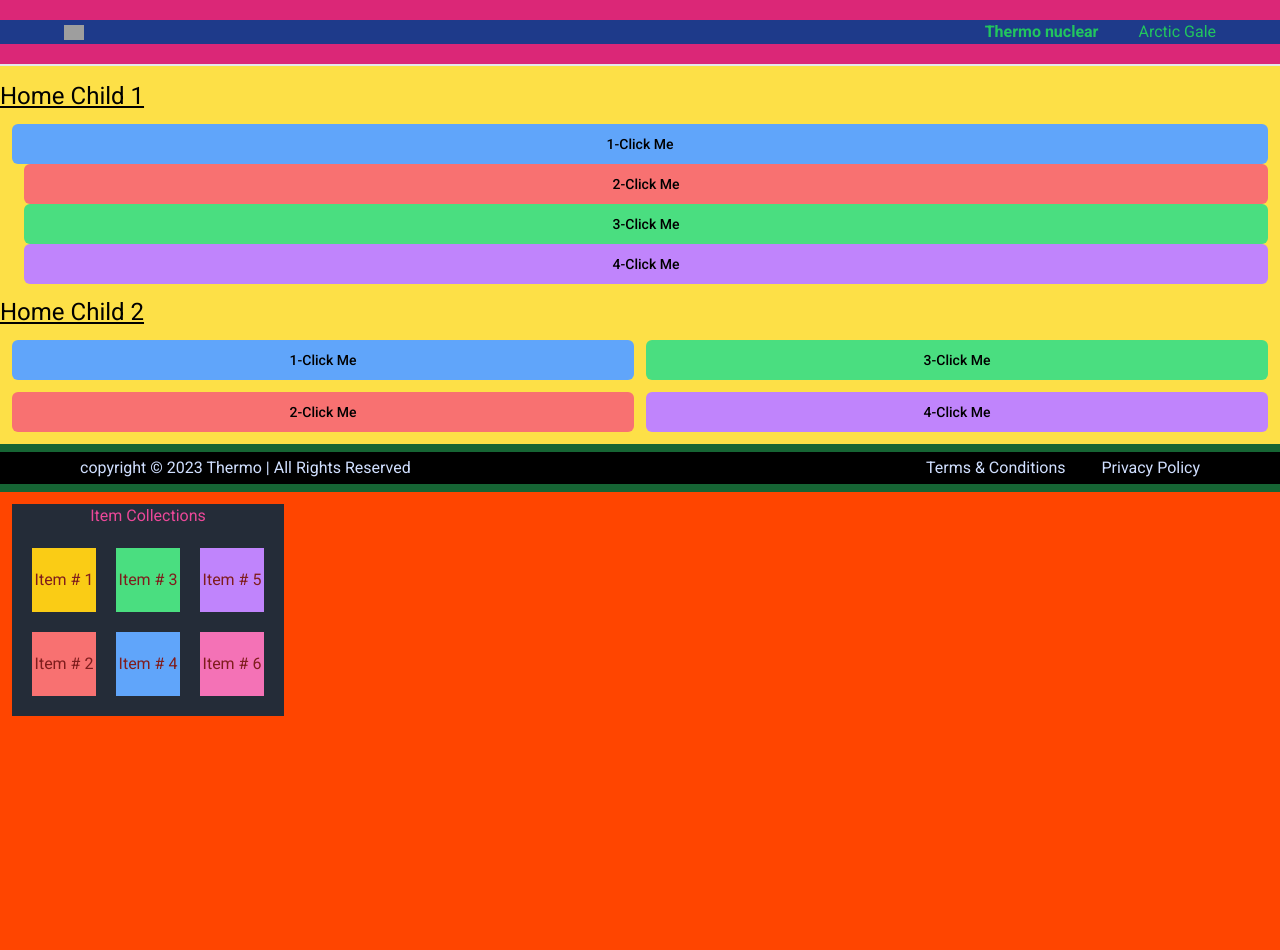
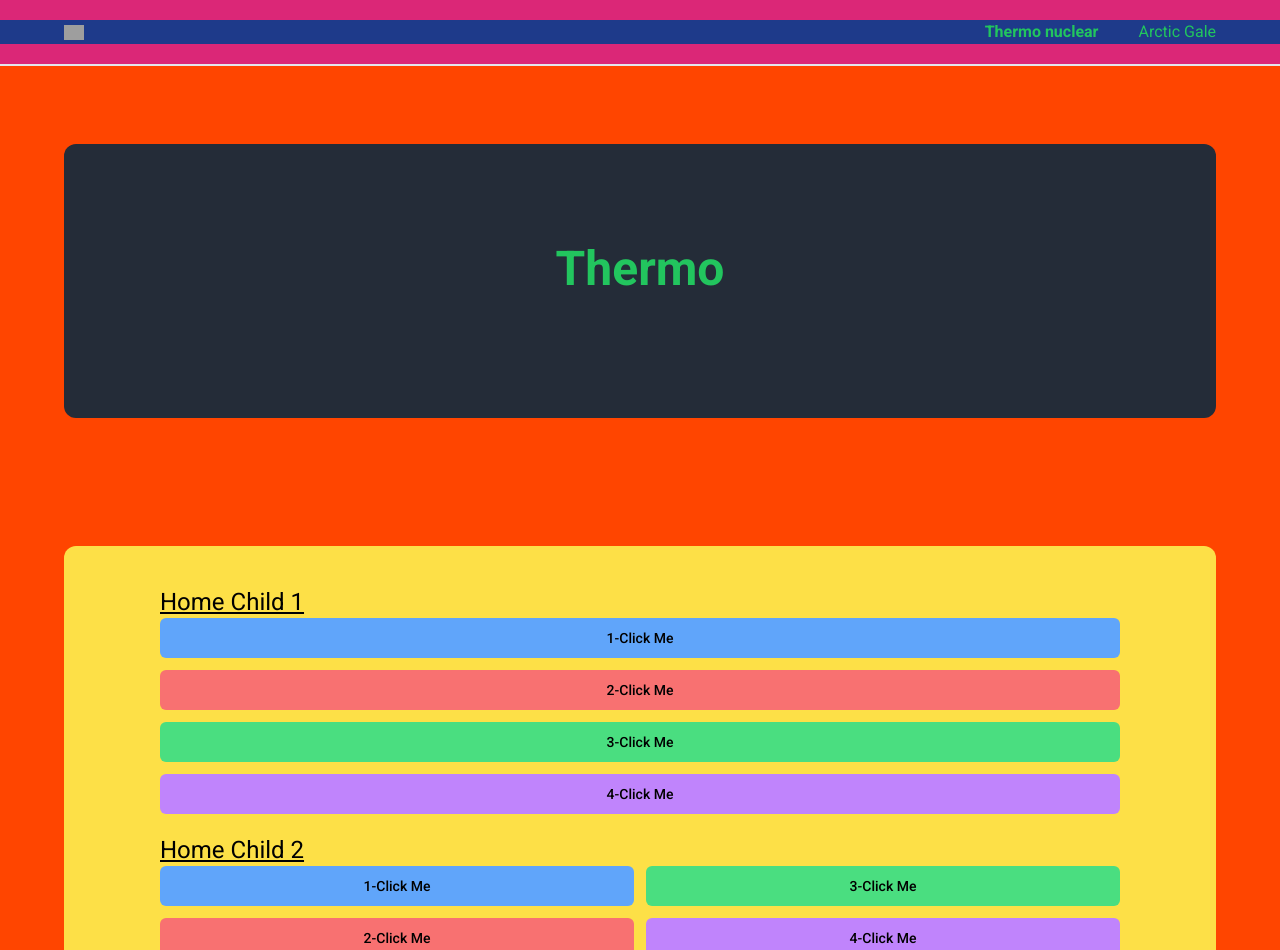
Before and after one commit to WackyChomp/thermo, a Next.js app: page / in a window 1280 px wide. Shown: the top 950 px of the page. Before the commit the page ends 800 px from the top, so only its background shows below. Built offline with nearby package versions, Linux system fonts and the light colour scheme; grey boxes are pictures that could not be loaded.

Commit message:
Added banner and adjusted padding in home route group page.tsx / added styling to globals.css

```diff
--- a/app/(root)/(home)/page.tsx
+++ b/app/(root)/(home)/page.tsx
@@ -5,18 +5,29 @@ import { Button } from '@/components/ui/button'
 
 export default function Home() {
   return (
-    <div>
-      <div className="bg-yellow-300 pt-20">
+    <main>
+
+      <div className="flex-center mx-auto w-full max-w-screen-2xl flex-col pt-20">
+        <section className="paddings w-full">
+          <div className="flex-center relative min-h-[274px] w-full flex-col rounded-xl bg-black-400 bg-cover bg-center text-center">
+            <h1 className="sm:heading1 heading2 mb-6 text-center text-green-500">Thermo</h1>
+          </div>
+        </section>
+      </div>
+
+      <div className="paddings">
+        <div className="bg-yellow-300 rounded-xl pt-5">
+          <div className="px-24 py-5">
             <h1 className='text-2xl underline'>Home Child 1</h1>
-        <div className="flex p-3 space-x-3 flex-col">
+            <div className="flex gap-3 flex-col">
               <Button className='bg-blue-400'>1-Click Me</Button>
               <Button className='bg-red-400'>2-Click Me</Button>
               <Button className='bg-green-400'>3-Click Me</Button>
               <Button className='bg-purple-400'>4-Click Me</Button>
             </div>
 
-        <h1 className='text-2xl underline'>Home Child 2</h1>
-        <div className="grid p-3 gap-3 grid-rows-2 grid-flow-col">
+            <h1 className='text-2xl underline pt-5'>Home Child 2</h1>
+            <div className="grid gap-3 grid-rows-2 grid-flow-col">
               <Button className='bg-blue-400'>1-Click Me</Button>
               <Button className='bg-red-400'>2-Click Me</Button>
               <Button className='bg-green-400'>3-Click Me</Button>
@@ -24,5 +35,8 @@ export default function Home() {
             </div>
           </div>
         </div>
+      </div>
+
+    </main>
   )
 }
--- a/app/globals.css
+++ b/app/globals.css
@@ -70,6 +70,14 @@
 }
 
 /* ---------------------------------------------------- */
+.nav-padding{ @apply pt-[100px] }
+
+.paddings { @apply sm:p-16 xs:p-8 px-6 py-12; }
+
+.heading1{ @apply text-[64px] leading-[67.2px] font-bold; }
+.heading2{ @apply text-[48px] leading-[50.4px] font-bold; }
+.heading3{ @apply text-[32px] leading-[40px] font-bold sm:leading-[33.6px] tracking-[-0.25%]; }
+.heading4{ @apply text-[20px] leading-[26px] font-semibold tracking-[-0.25%]; }
 
 .flex-between{ @apply flex justify-between items-center }
 .flex-center{ @apply flex justify-center items-center }
```
Lines whose indentation alone changed are shown as unchanged.
